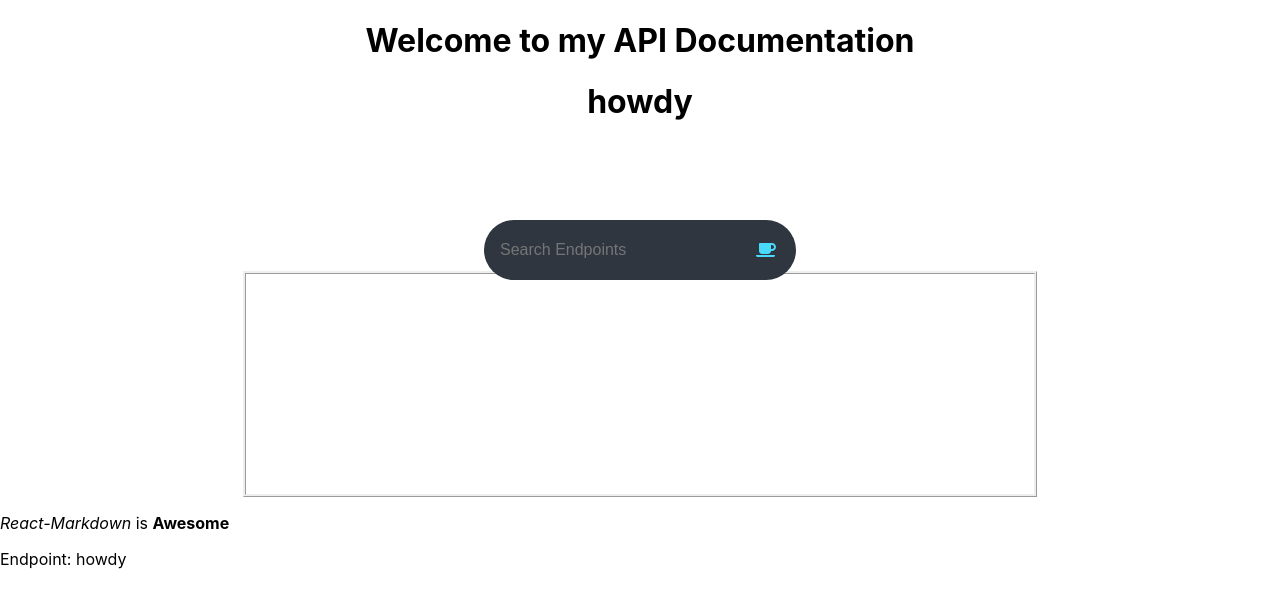
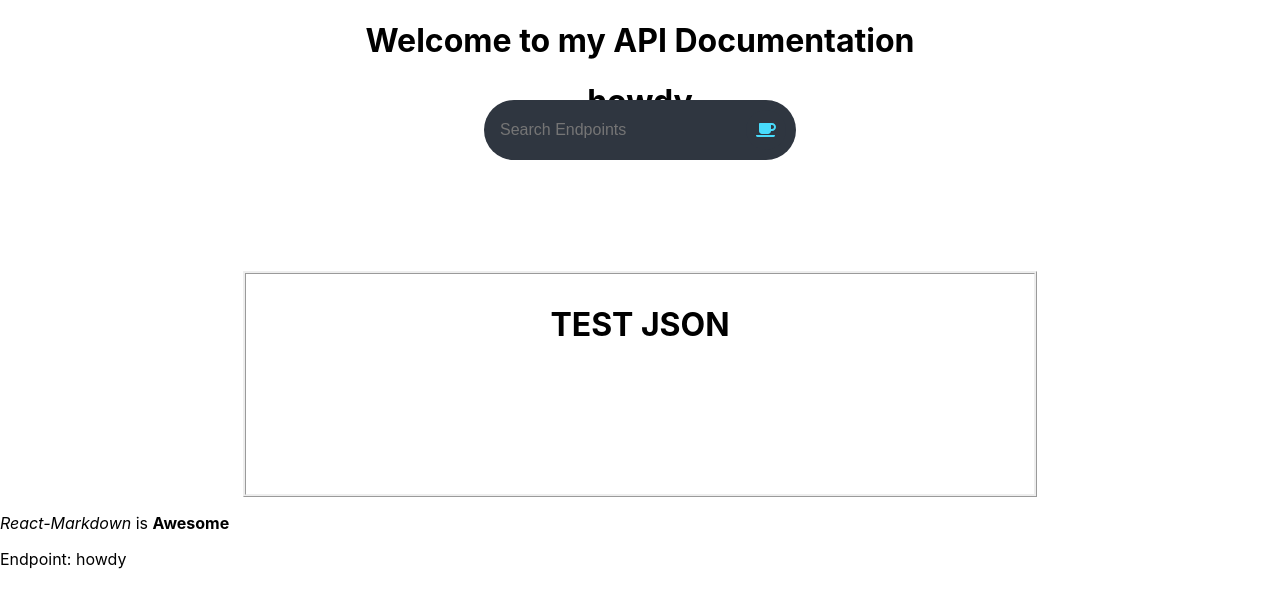
Before and after one commit to AlecHubacher/Making-An-API, a React (Create React App) app in the folder src/main/frontend/: page / in a window 1280 px wide. Shown: the top 608 px of the page. Built offline with nearby package versions, Linux system fonts and the light colour scheme.

Commit message:
search bar text appears in json box

```diff
--- a/src/main/frontend/src/App.css
+++ b/src/main/frontend/src/App.css
@@ -23,7 +23,7 @@
   position: absolute;
   top: 50%;
   left: 50%;
-  transform: translate(-50%, -300%);/*use this second element to move the search bar vertically*/
+  transform: translate(-50%, -500%);/*use this second element to move the search bar vertically*/
   background: #2f3640;
   height: 40px;
   border-radius: 40px;
--- a/src/main/frontend/src/App.js
+++ b/src/main/frontend/src/App.js
@@ -12,14 +12,7 @@ function App() {
     <div className="App">
         <h1>Welcome to my API Documentation</h1>
         <h1>howdy</h1>
-        <div className="jsonresponsebox">
-            <h1>
-
-            </h1>
-        </div>
-        <div className="searchbar">
-            <Search />
-        </div>
+        <Search />
         <div className="apidoc">
             <APIDoc />
             <div className="endpoints">
--- a/src/main/frontend/src/Events.js
+++ b/src/main/frontend/src/Events.js
@@ -1,23 +1,6 @@
 import React, {Component} from "react";
 import StudentProfiles from "./APICalls";
 class Event extends Component {
-
-    static _handleKeyPress(e) {
-        if(e.key === 'Enter') {
-            console.log("enter has been pressed");
-            let line = e.target.value;
-            console.log(line);
-            // {<StudentProfiles></StudentProfiles>}
-        }
-    }
-
-    constructor(props) {
-        super(props);
-
-        this.state = {
-            message: 'Welcome visitor'
-        }
-    }
 
     render() {
         return (
--- a/src/main/frontend/src/Search.js
+++ b/src/main/frontend/src/Search.js
@@ -6,13 +6,40 @@ import Event from "./Events";
 
 class SearchBar extends React.Component {
 
+    constructor(props) {
+        super(props);
+
+        this.state = {
+            data: 'TEST JSON'
+        }
+
+        this._handleKeyPress = this._handleKeyPress.bind(this);
+    }
+
+     _handleKeyPress(e) {
+        if(e.key === 'Enter') {
+            console.log("enter has been pressed");
+            let line = e.target.value;
+            console.log(line);
+            this.setState({
+                data: 'NEW TEST JSON OMGGG IT WO RKED'
+            })
+            // {<StudentProfiles></StudentProfiles>}
+        }
+    }
+
     render() {
         return (
-            <div className="search-box">
-                <input onKeyPress={Event._handleKeyPress} type="text" className="search-txt" name="" placeholder="Search Endpoints"/>
-                <a className="search-btn" href="#">
-                    <FontAwesomeIcon icon={faCoffee}></FontAwesomeIcon>
-                </a>
+            <div className="jsonandsearch">
+                <div className="search-box">
+                    <input onKeyPress={this._handleKeyPress} type="text" className="search-txt" name="" placeholder="Search Endpoints"/>
+                    <a className="search-btn" href="#">
+                        <FontAwesomeIcon icon={faCoffee}></FontAwesomeIcon>
+                    </a>
+                </div>
+                <div className="jsonresponsebox">
+                    <h1>{this.state.data}</h1>
+                </div>
             </div>
 
         // <input type="text" onKeyPress={this._handleKeyPress} />
```
